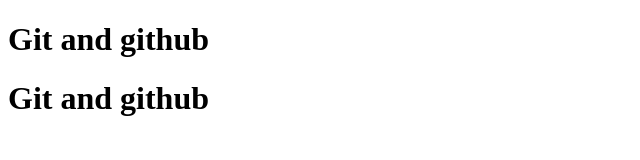
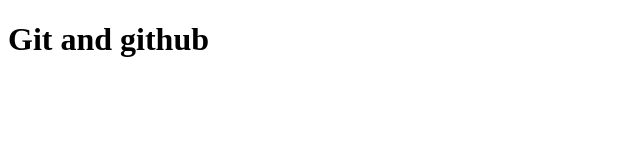
Before and after one commit to shubham-pandey1/GitRestoreCmd, a plain HTML site: page index.html in a window 1280 px wide. Shown: the whole page, without its empty margins (0-640 px from the left). Drawn offline with Linux system fonts and the light colour scheme.

Commit message:
Revert "second"
This reverts commit c63e15cd475bbfbd99eec4da581aa405577267fd.

second change reverted

```diff
--- a/index.html
+++ b/index.html
@@ -7,6 +7,5 @@
 </head>
 <body>
     <h1>Git and github</h1>
-    <h1>Git and github</h1>
 </body>
 </html>
```
